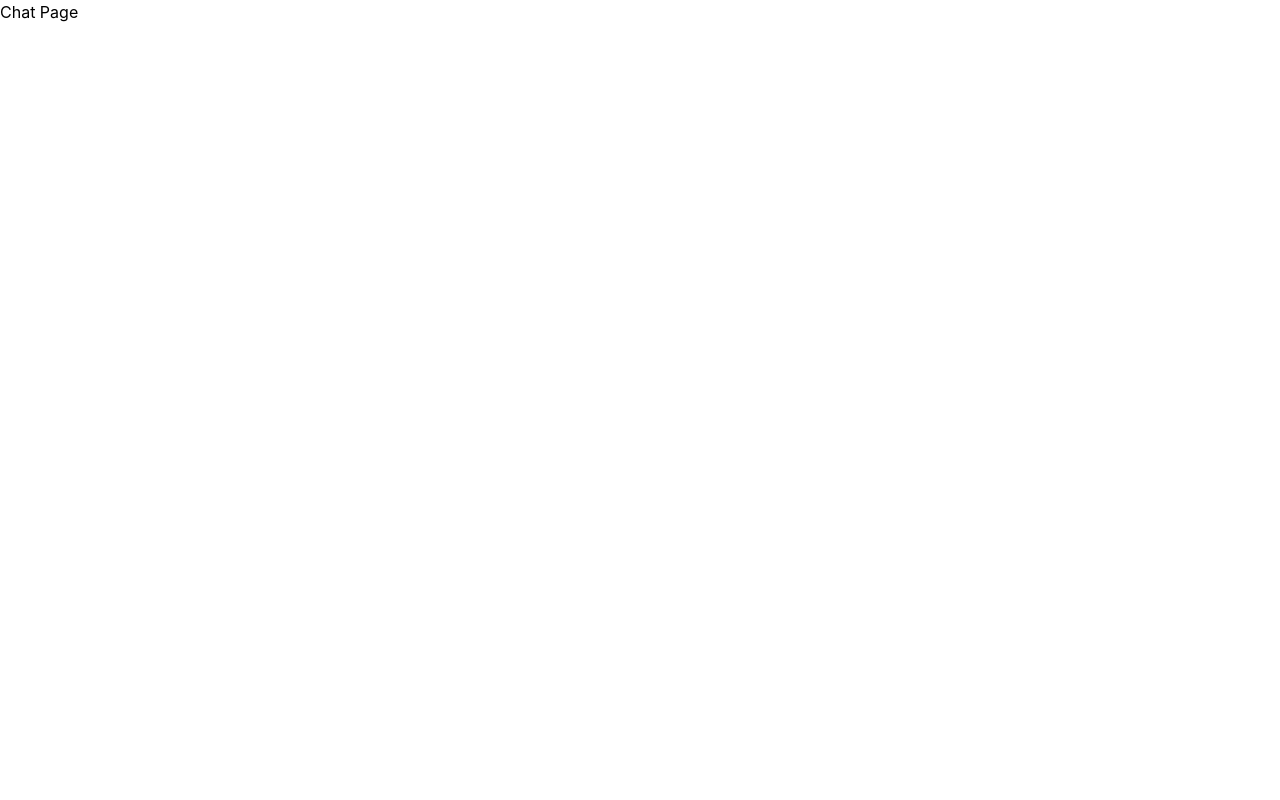
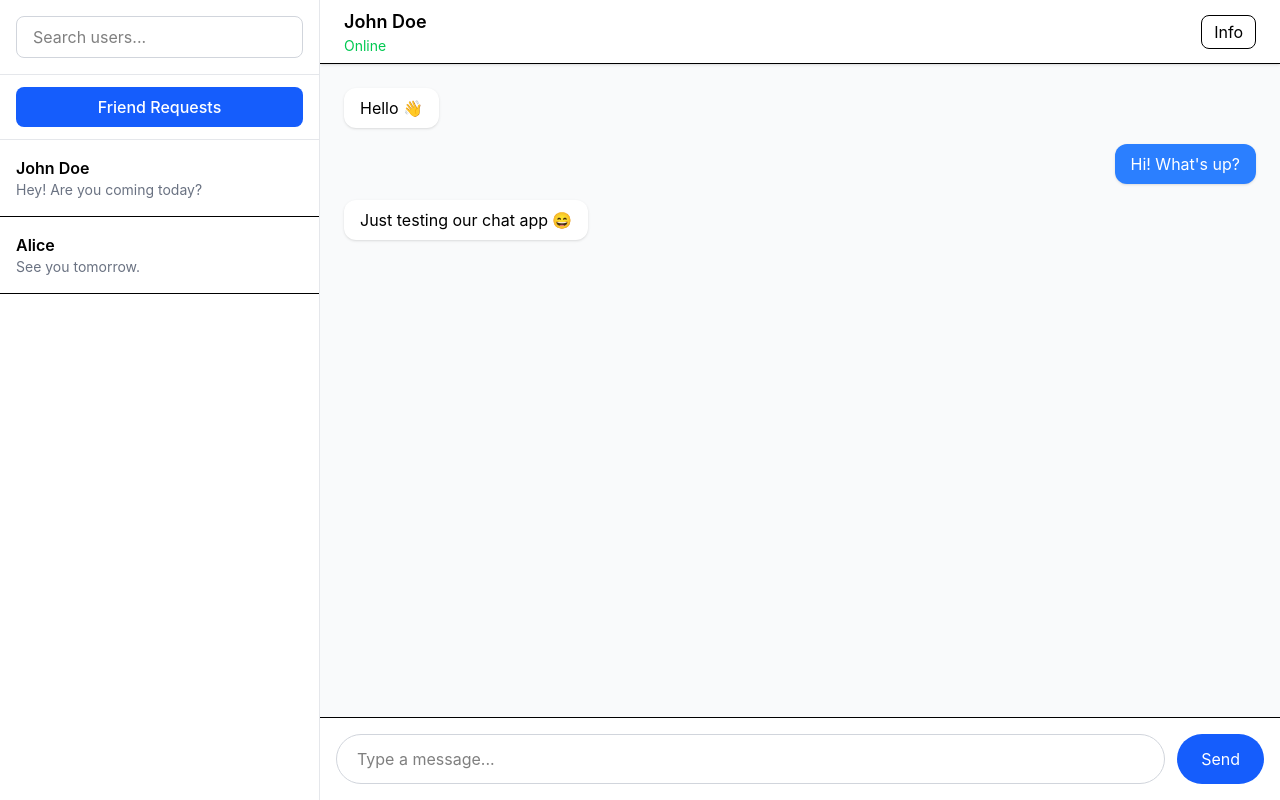
Before and after one commit to harshillvashisht/chat-app, a React (Vite) app in the folder chat-app-frontend/: page /chat in a window 1280 px wide. Built offline with nearby package versions, Linux system fonts and the light colour scheme.

Commit message:
feat(frontend): create chat page layout and friend requests modal

```diff
--- a/chat-app-frontend/src/components/ChatArea.tsx
+++ b/chat-app-frontend/src/components/ChatArea.tsx
@@ -0,0 +1,13 @@
+import ChatHeader from "./ChatHeader";
+import MessageList from "./MessageList";
+import MessageInput from "./MessageInput";
+
+export default function ChatArea() {
+  return (
+    <main className="flex-1 flex flex-col bg-gray-50">
+      <ChatHeader />
+      <MessageList />
+      <MessageInput />
+    </main>
+  );
+}
--- /dev/null
+++ b/chat-app-frontend/src/components/ChatHeader.tsx
@@ -0,0 +1,14 @@
+export default function ChatHeader() {
+  return (
+    <header className="h-16 bg-white border-b px-6 flex items-center justify-between shadow-sm">
+      <div>
+        <h2 className="font-semibold text-lg">John Doe</h2>
+        <p className="text-sm text-green-500">Online</p>
+      </div>
+
+      <button className="rounded-lg border px-3 py-1 hover:bg-gray-100">
+        Info
+      </button>
+    </header>
+  );
+}
--- a/chat-app-frontend/src/components/ChatList.tsx
+++ b/chat-app-frontend/src/components/ChatList.tsx
@@ -0,0 +1,19 @@
+export default function ChatList() {
+  return (
+    <div className="flex-1 overflow-y-auto">
+      <div className="p-4 hover:bg-gray-100 cursor-pointer border-b">
+        <h2 className="font-semibold">John Doe</h2>
+        <p className="text-sm text-gray-500 truncate">
+          Hey! Are you coming today?
+        </p>
+      </div>
+
+      <div className="p-4 hover:bg-gray-100 cursor-pointer border-b">
+        <h2 className="font-semibold">Alice</h2>
+        <p className="text-sm text-gray-500 truncate">
+          See you tomorrow.
+        </p>
+      </div>
+    </div>
+  );
+}
--- a/chat-app-frontend/src/components/FriendRequestModal.tsx
+++ b/chat-app-frontend/src/components/FriendRequestModal.tsx
@@ -0,0 +1,66 @@
+type FriendRequestModalProps = {
+  onClose: () => void;
+};
+
+const dummyRequests = [
+  { id: 1, name: "John Doe" },
+  { id: 2, name: "Alice" },
+];
+
+export default function FriendRequestModal({
+  onClose,
+}: FriendRequestModalProps) {
+  return (
+    <div
+      onClick={onClose}
+      className="absolute inset-0 z-50 flex items-center justify-center bg-black/40"
+    >
+      <div
+        onClick={(e) => e.stopPropagation()}
+        className="w-[90%] max-w-sm rounded-xl bg-white shadow-xl"
+      >
+        {/* Header */}
+
+        <div className="border-b px-5 py-4">
+          <h2 className="text-lg font-semibold">
+            Friend Requests
+          </h2>
+        </div>
+
+        {/* Requests */}
+
+        <div className="max-h-80 overflow-y-auto">
+          {dummyRequests.map((request) => (
+            <div
+              key={request.id}
+              className="flex items-center justify-between border-b px-5 py-4"
+            >
+              <div>
+                <p className="font-medium">{request.name}</p>
+                <p className="text-sm text-gray-500">
+                  sent you a friend request
+                </p>
+              </div>
+
+              <div className="flex gap-2">
+                <button className="rounded-md bg-green-600 px-3 py-1 text-white hover:bg-green-700 transition">
+                  Accept
+                </button>
+
+                <button className="rounded-md bg-red-500 px-3 py-1 text-white hover:bg-red-600 transition">
+                  Decline
+                </button>
+              </div>
+            </div>
+          ))}
+
+          {dummyRequests.length === 0 && (
+            <div className="p-8 text-center text-gray-500">
+              No pending friend requests.
+            </div>
+          )}
+        </div>
+      </div>
+    </div>
+  );
+}
--- a/chat-app-frontend/src/components/MessageInput.tsx
+++ b/chat-app-frontend/src/components/MessageInput.tsx
@@ -0,0 +1,20 @@
+export default function MessageInput() {
+  return (
+    <div className="border-t bg-white p-4">
+      <form className="flex gap-3">
+        <input
+          type="text"
+          placeholder="Type a message..."
+          className="flex-1 rounded-full border border-gray-300 px-5 py-3 outline-none focus:ring-2 focus:ring-blue-500"
+        />
+
+        <button
+          type="submit"
+          className="bg-blue-600 text-white px-6 rounded-full hover:bg-blue-700 transition"
+        >
+          Send
+        </button>
+      </form>
+    </div>
+  );
+}
--- a/chat-app-frontend/src/components/MessageList.tsx
+++ b/chat-app-frontend/src/components/MessageList.tsx
@@ -0,0 +1,25 @@
+export default function MessageList() {
+  return (
+    <div className="flex-1 overflow-y-auto p-6 space-y-4">
+
+      <div className="flex justify-start">
+        <div className="bg-white rounded-xl px-4 py-2 shadow max-w-xs">
+          Hello 👋
+        </div>
+      </div>
+
+      <div className="flex justify-end">
+        <div className="bg-blue-500 text-white rounded-xl px-4 py-2 shadow max-w-xs">
+          Hi! What's up?
+        </div>
+      </div>
+
+      <div className="flex justify-start">
+        <div className="bg-white rounded-xl px-4 py-2 shadow max-w-xs">
+          Just testing our chat app 😄
+        </div>
+      </div>
+
+    </div>
+  );
+}
--- a/chat-app-frontend/src/components/SearchUser.tsx
+++ b/chat-app-frontend/src/components/SearchUser.tsx
@@ -0,0 +1,14 @@
+export default function SearchUser() {
+  return (
+    <form
+      onSubmit={(e) => e.preventDefault()}
+      className="p-4 border-b border-gray-200"
+    >
+      <input
+        type="text"
+        placeholder="Search users..."
+        className="w-full rounded-lg border border-gray-300 px-4 py-2 outline-none focus:ring-2 focus:ring-blue-500"
+      />
+    </form>
+  );
+}
--- /dev/null
+++ b/chat-app-frontend/src/components/Sidebar.tsx
@@ -0,0 +1,34 @@
+import SearchUser from "./SearchUser";
+import ChatList from "./ChatList";
+import { useState } from "react";
+import FriendRequestModal from "./FriendRequestModal";
+
+
+
+export default function Sidebar() {
+  const [isModalOpen, setIsModalOpen] = useState(false);
+
+  return (
+    <aside className="relative w-80 bg-white border-r border-gray-200 flex flex-col">
+
+      <SearchUser />
+
+      <div className="px-4 py-3 border-b border-gray-200">
+        <button
+          onClick={() => setIsModalOpen(true)}
+          className="w-full rounded-lg bg-blue-600 py-2 text-white font-medium hover:bg-blue-700 transition"
+        >
+          Friend Requests
+        </button>
+      </div>
+
+      <ChatList />
+
+      {isModalOpen && (
+        <FriendRequestModal
+          onClose={() => setIsModalOpen(false)}
+        />
+      )}
+    </aside>
+  );
+}
--- a/chat-app-frontend/src/pages/ChatPage.tsx
+++ b/chat-app-frontend/src/pages/ChatPage.tsx
@@ -1,14 +1,20 @@
-import { useEffect } from 'react';
+import { useState} from "react";
+import Sidebar from "../components/Sidebar";
+import ChatArea from "../components/ChatArea";
 
 export default function ChatPage() {
+    const [selectedChat, setSelectedChat] = useState(null);
 
-    useEffect(() => {
-    console.log("Chat page mounted");
-}, []);
+    const [messages, setMessages] = useState([]);
 
-    return (
-        <div>
-            <h1>Chat Page</h1>
-        </div>
-    );
+    const [chats, setChats] = useState([]);
+
+    const [pendingRequests, setPendingRequests] = useState([]);
+
+  return (
+    <div className="h-screen bg-slate-100 flex">
+      <Sidebar />
+      <ChatArea />
+    </div>
+  );
 }
```
Also changed, not shown: chat-app-frontend/src/components/Header.tsx (deleted), 2 other files (tests, documents, lock files or other folders).
